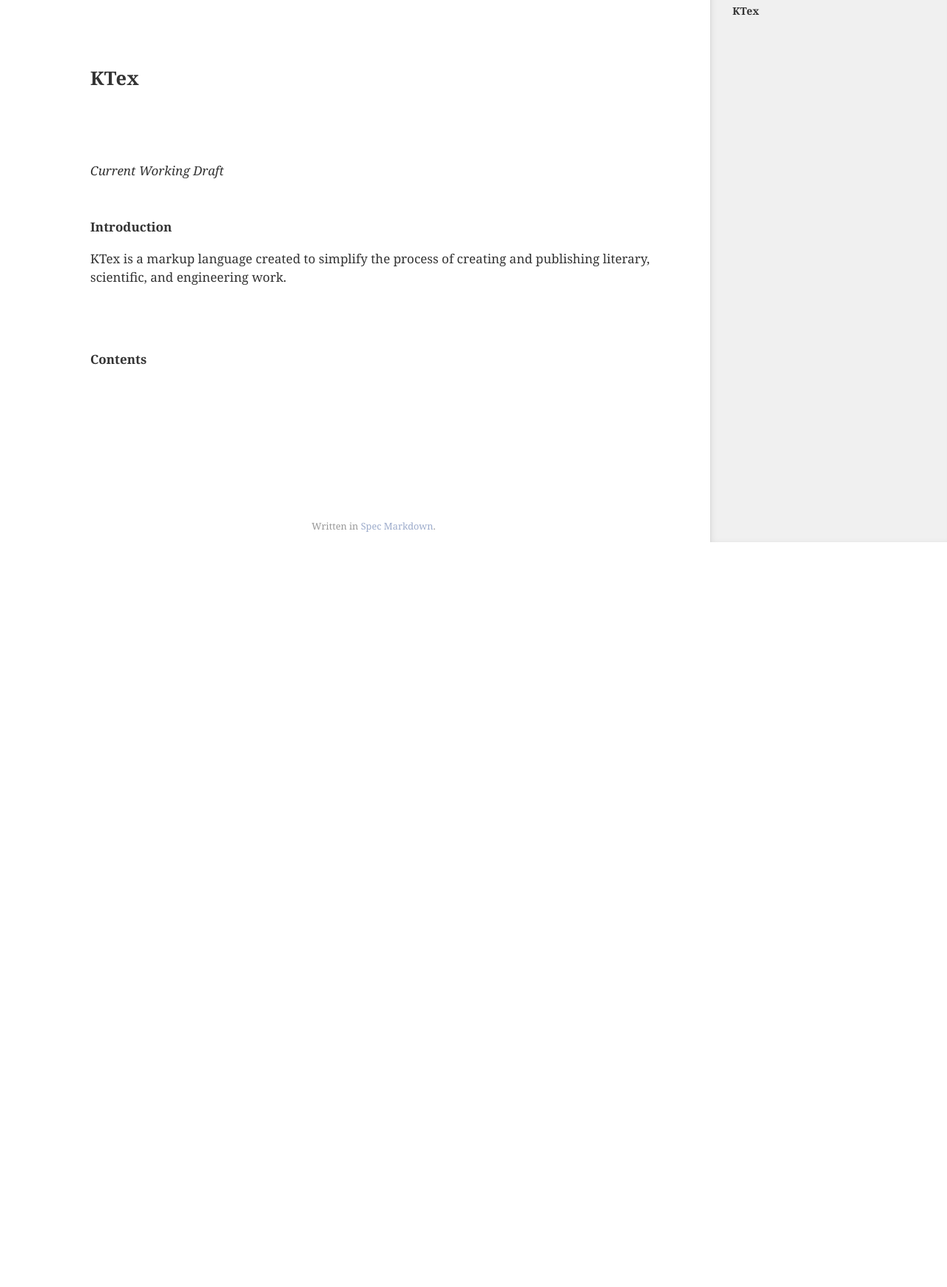
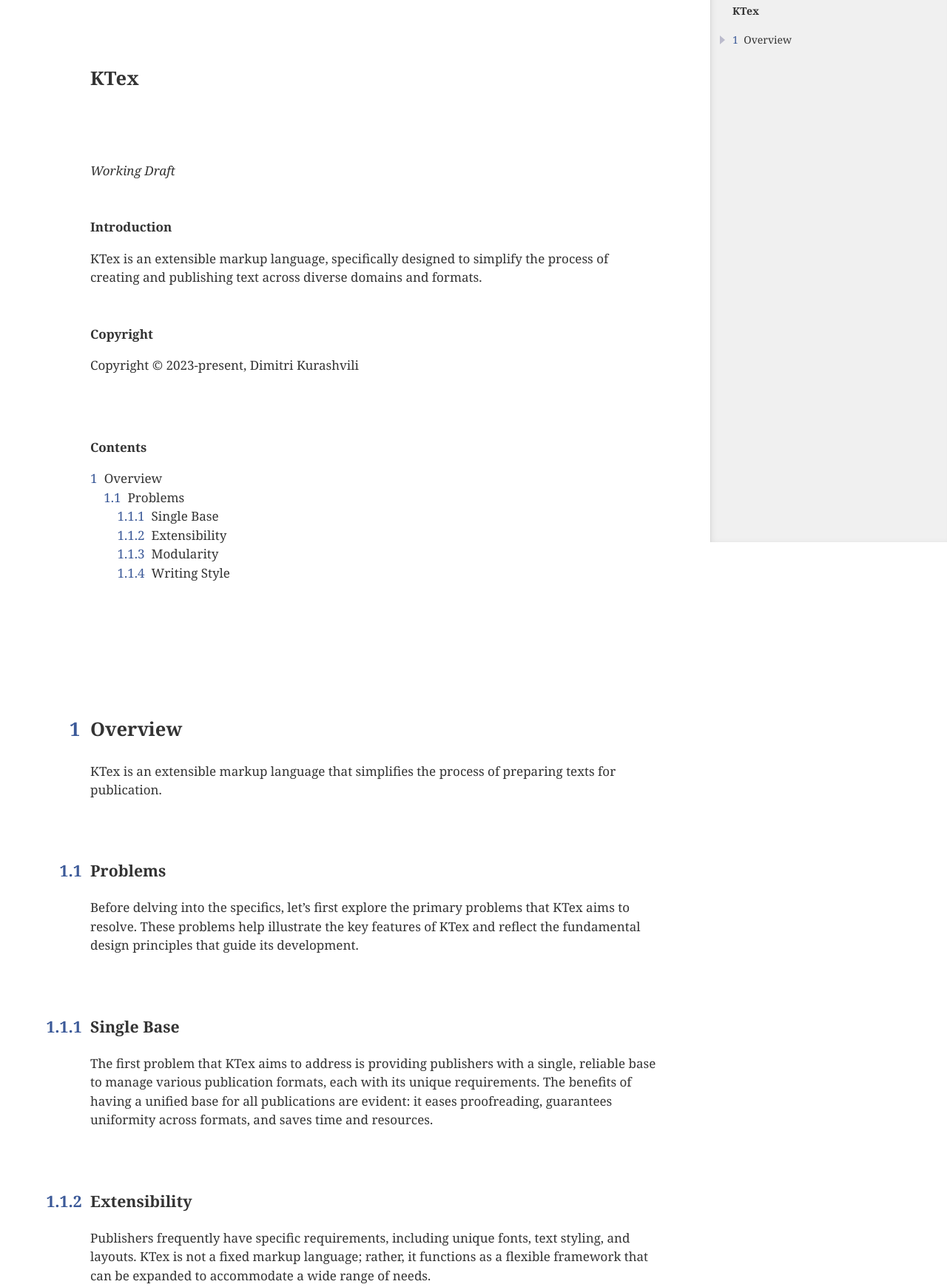
Before and after one commit to ktexml/ktex-spec, a plain HTML site: page index.html in a window 1280 px wide. Shown: the part 67-1807 px from the top of the page at 74% size. Before the commit the page ends 839 px from the top, so only its background shows below. Drawn offline with Linux system fonts and the light colour scheme.

Commit message:
deploy: 5116a58a33909017575498b44f9459acb3196252

```diff
--- a/index.html
+++ b/index.html
@@ -12,18 +12,56 @@
 <header>
 <h1>KTex</h1>
 <section id="intro">
-<p><em>Current Working Draft</em></p>
+<p><em>Working Draft</em></p>
 <section id="sec-Introduction" class="subsec">
 <h6><a href="#sec-Introduction" title="link to this subsection">Introduction</a></h6>
-<p>KTex is a markup language created to simplify the process of creating and publishing literary, scientific, and engineering work. </p>
+<p>KTex is an extensible markup language, specifically designed to simplify the process of creating and publishing text across diverse domains and formats.</p>
+</section>
+<section id="sec-Copyright" class="subsec">
+<h6><a href="#sec-Copyright" title="link to this subsection">Copyright</a></h6>
+<p>Copyright © 2023-present, Dimitri Kurashvili</p>
 </section>
 </section>
 <nav class="spec-toc">
 <div class="title">Contents</div>
 <ol>
+<li><a href="#sec-Overview"><span class="spec-secid">1</span>Overview</a><ol>
+<li><a href="#sec-Problems"><span class="spec-secid">1.1</span>Problems</a><ol>
+<li><a href="#sec-Single-Base"><span class="spec-secid">1.1.1</span>Single Base</a></li>
+<li><a href="#sec-Extensibility"><span class="spec-secid">1.1.2</span>Extensibility</a></li>
+<li><a href="#sec-Modularity"><span class="spec-secid">1.1.3</span>Modularity</a></li>
+<li><a href="#sec-Writing-Style"><span class="spec-secid">1.1.4</span>Writing Style</a></li>
+</ol>
+</li>
+</ol>
+</li>
 </ol>
 </nav>
 </header>
+<section id="sec-Overview" secid="1">
+<h1><span class="spec-secid" title="link to this section"><a href="#sec-Overview">1</a></span>Overview</h1>
+<p>KTex is an extensible markup language that simplifies the process of preparing texts for publication.</p>
+<section id="sec-Problems" secid="1.1">
+<h2><span class="spec-secid" title="link to this section"><a href="#sec-Problems">1.1</a></span>Problems</h2>
+<p>Before delving into the specifics, let&rsquo;s first explore the primary problems that KTex aims to resolve. These problems help illustrate the key features of KTex and reflect the fundamental design principles that guide its development.</p>
+<section id="sec-Single-Base" secid="1.1.1">
+<h3><span class="spec-secid" title="link to this section"><a href="#sec-Single-Base">1.1.1</a></span>Single Base</h3>
+<p>The first problem that KTex aims to address is providing publishers with a single, reliable base to manage various publication formats, each with its unique requirements. The benefits of having a unified base for all publications are evident: it eases proofreading, guarantees uniformity across formats, and saves time and resources.</p>
+</section>
+<section id="sec-Extensibility" secid="1.1.2">
+<h3><span class="spec-secid" title="link to this section"><a href="#sec-Extensibility">1.1.2</a></span>Extensibility</h3>
+<p>Publishers frequently have specific requirements, including unique fonts, text styling, and layouts. KTex is not a fixed markup language; rather, it functions as a flexible framework that can be expanded to accommodate a wide range of needs.</p>
+</section>
+<section id="sec-Modularity" secid="1.1.3">
+<h3><span class="spec-secid" title="link to this section"><a href="#sec-Modularity">1.1.3</a></span>Modularity</h3>
+<p>KTex is modular by design. Publishers can use external modules to further enhance KTex, or develop their own modules for use across different KTex projects or for sharing with other publishers. In fact, the core of KTex is primarily a collection of modules, with only a minimal layer of immutable code.</p>
+</section>
+<section id="sec-Writing-Style" secid="1.1.4">
+<h3><span class="spec-secid" title="link to this section"><a href="#sec-Writing-Style">1.1.4</a></span>Writing Style</h3>
+<p>KTex simplifies the task of ensuring a consistent writing style across publications. For instance, if a publisher requires the use of the Oxford comma in all publications, this can be readily enforced by integrating the <code>ktex-chicago-style</code> module. This module alone offers thousands of checks, all of which can be enabled or disabled according to preference. </p>
+</section>
+</section>
+</section>
 </article>
 <footer>
 Written in <a href="https://spec-md.com" target="_blank">Spec Markdown</a>.</footer>
@@ -31,7 +69,21 @@ Written in <a href="https://spec-md.com" target="_blank">Spec Markdown</a>.</foo
 <div class="spec-sidebar" aria-hidden>
 <div class="spec-toc">
 <div class="title"><a href="#">KTex</a></div>
-<ol></ol>
+<ol><li id="_sidebar_1"><a href="#sec-Overview"><span class="spec-secid">1</span>Overview</a>
+<input hidden class="toggle" type="checkbox" id="_toggle_1" /><label for="_toggle_1"></label>
+<ol>
+<li id="_sidebar_1.1"><a href="#sec-Problems"><span class="spec-secid">1.1</span>Problems</a>
+<input hidden class="toggle" type="checkbox" id="_toggle_1.1" /><label for="_toggle_1.1"></label>
+<ol>
+<li id="_sidebar_1.1.1"><a href="#sec-Single-Base"><span class="spec-secid">1.1.1</span>Single Base</a></li>
+<li id="_sidebar_1.1.2"><a href="#sec-Extensibility"><span class="spec-secid">1.1.2</span>Extensibility</a></li>
+<li id="_sidebar_1.1.3"><a href="#sec-Modularity"><span class="spec-secid">1.1.3</span>Modularity</a></li>
+<li id="_sidebar_1.1.4"><a href="#sec-Writing-Style"><span class="spec-secid">1.1.4</span>Writing Style</a></li>
+</ol>
+</li>
+</ol>
+</li>
+</ol>
 </div>
 </div>
 </body>
```
